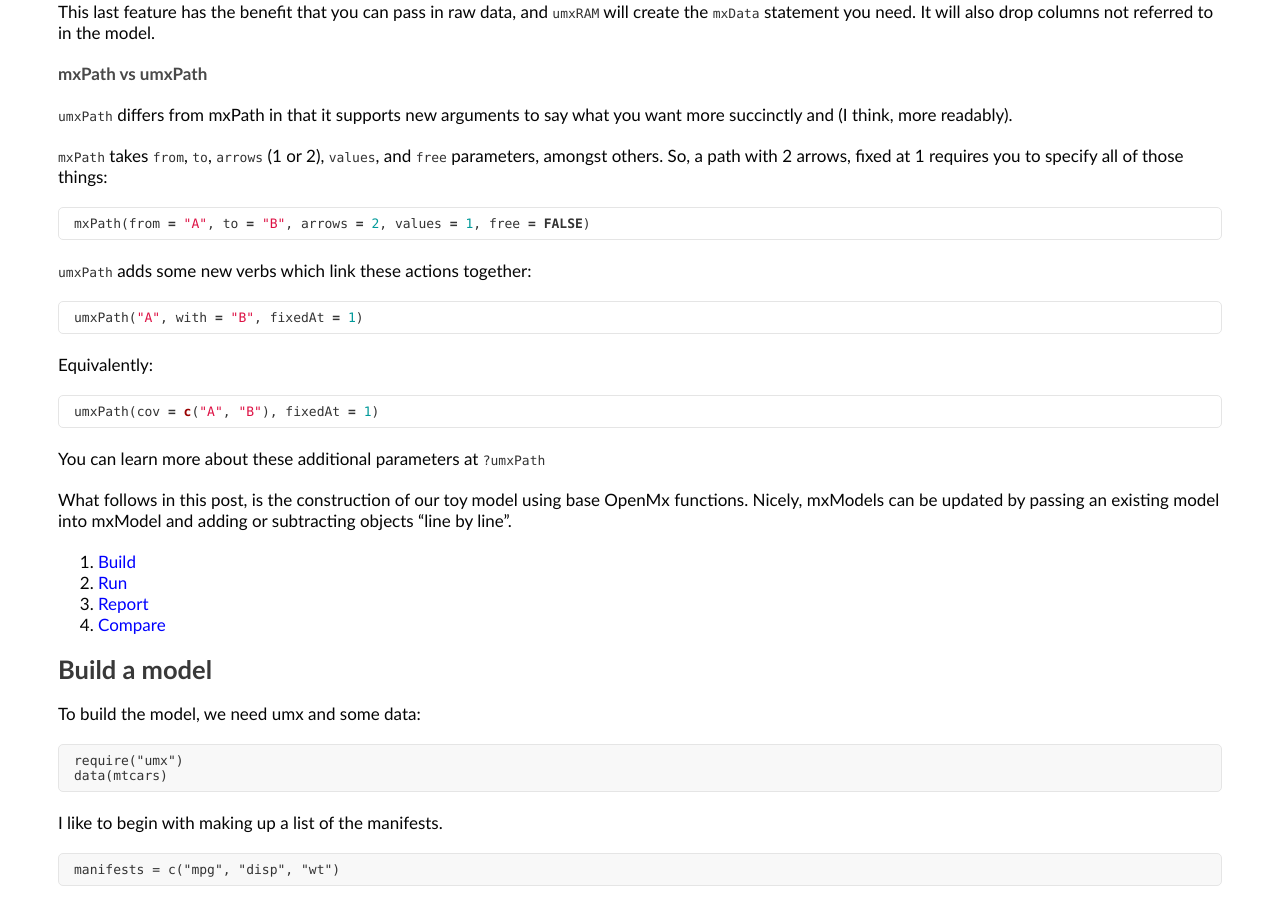
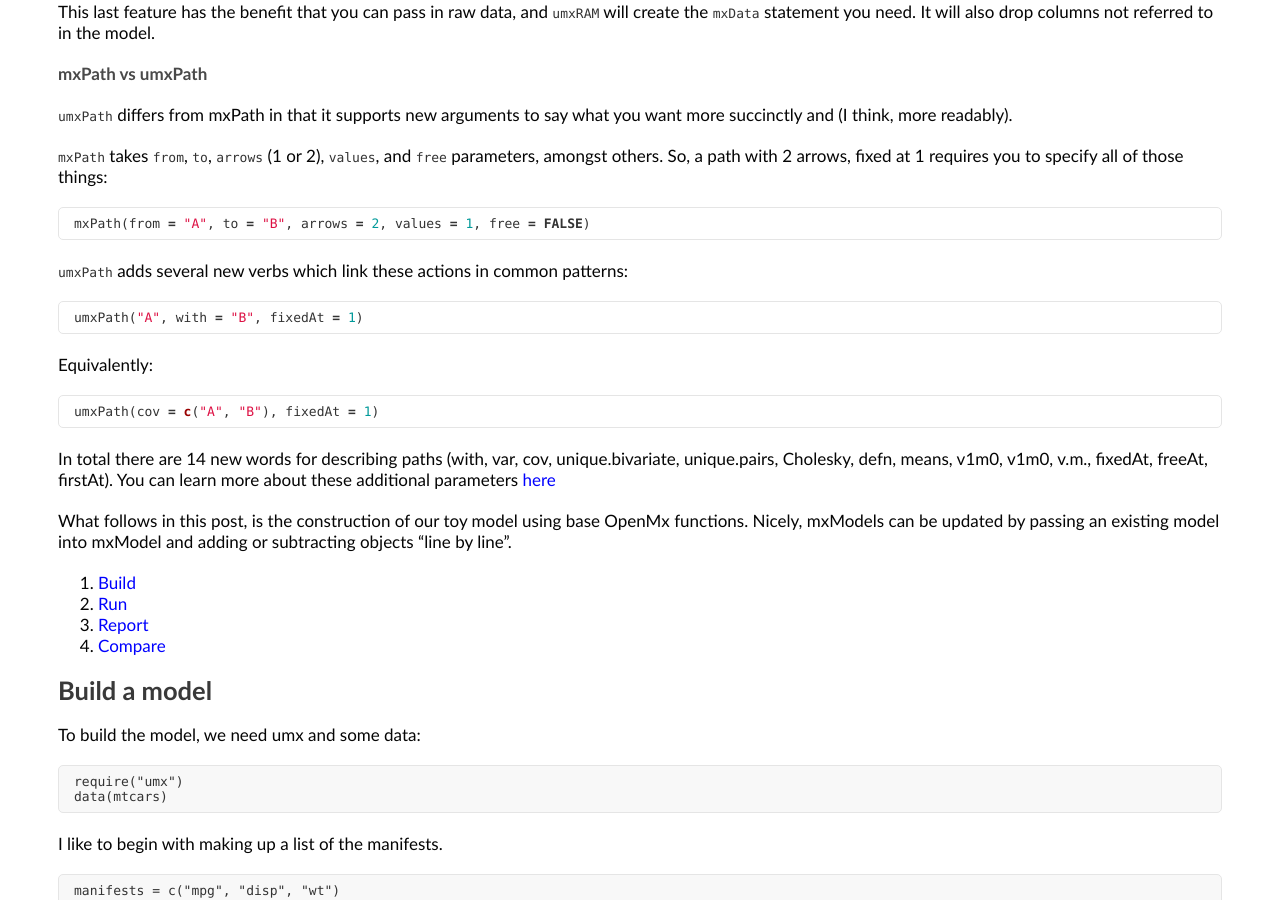
Before and after one commit to tbates/tbates.github.io, a Jekyll site: the page built from _posts/2000-11-22-base-OpenMx.markdown, in a window 1280 px wide and 900 px high, scrolled down 552 px. Built offline with Jekyll 4.4.1, drawn with Linux system fonts in a browser that asks for light colours.

Commit message:
no message

````diff
--- a/_posts/2000-11-22-base-OpenMx.markdown
+++ b/_posts/2000-11-22-base-OpenMx.markdown
@@ -33,7 +33,7 @@ This last feature has the benefit that you can pass in raw data, and `umxRAM` wi
 mxPath(from = "A", to = "B", arrows = 2, values = 1, free = FALSE)
 ```
 
-`umxPath` adds some new verbs which link these actions together:
+`umxPath` adds several new verbs which link these actions in common patterns:
 
 ```r
 umxPath("A", with = "B", fixedAt = 1)
@@ -45,7 +45,7 @@ Equivalently:
 umxPath(cov = c("A", "B"), fixedAt = 1)
 ```
 
-You can learn more about these additional parameters at `?umxPath`
+In total there are 14 new words for describing paths (with, var, cov, unique.bivariate, unique.pairs, Cholesky, defn, means, v1m0, v1m0, v.m., fixedAt, freeAt, firstAt). You can learn more about these additional parameters [here](/advanced/1995/11/20/detailed-umxPath.html)
 
 What follows in this post, is the construction of our toy model using base OpenMx functions. Nicely, mxModels can be updated by passing an existing model into mxModel and adding or subtracting objects "line by line".
 
````
